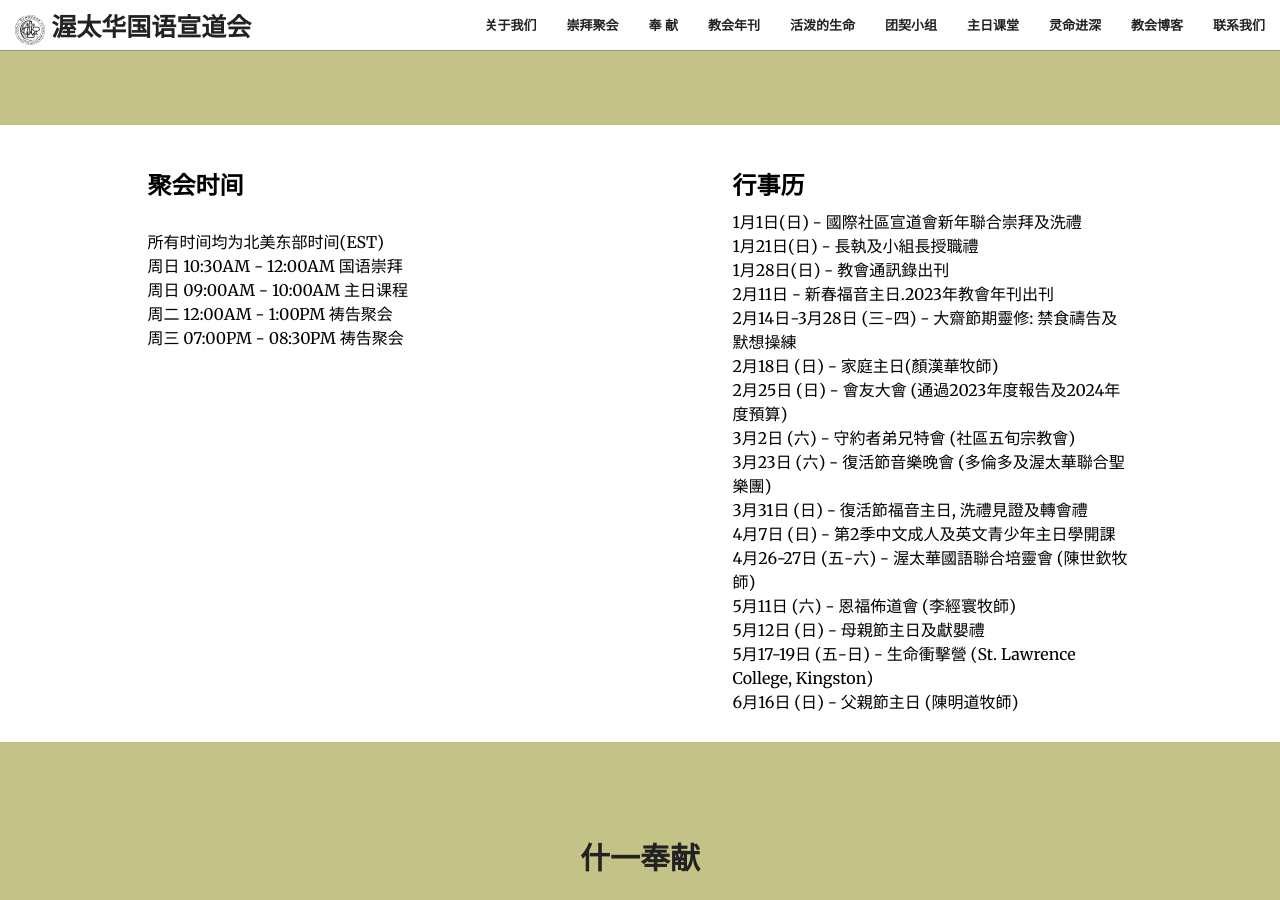
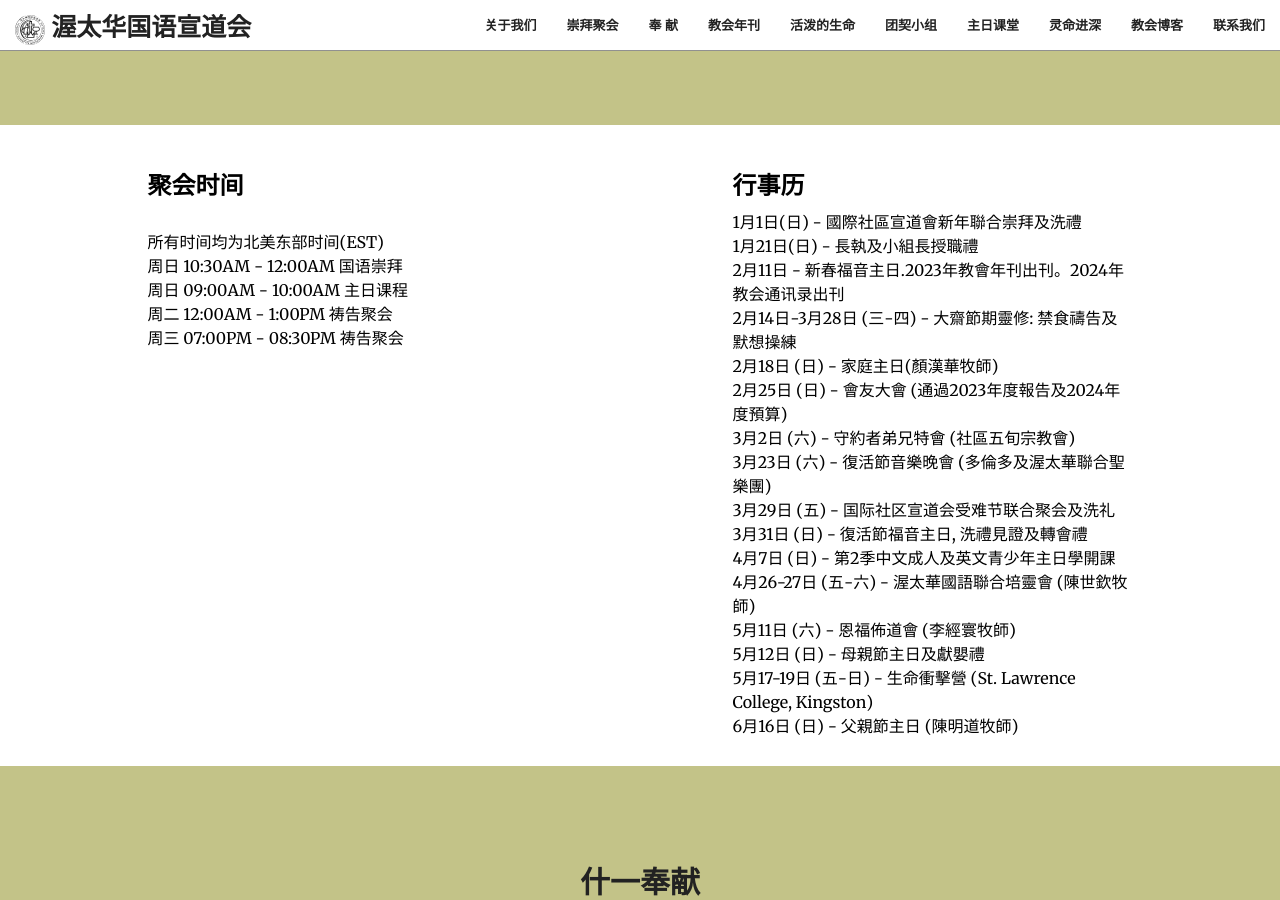
Before and after one commit to JonasYow/ottawaomac, a Jekyll site: the page built from index.html, in a window 1280 px wide and 900 px high, scrolled down 3350 px. Built offline with Jekyll 4.4.1, drawn with Linux system fonts in a browser that asks for light colours; some web fonts are replaced.

Commit message:
Update calendar for Q1 2024

```diff
--- a/_data/calendar.yaml
+++ b/_data/calendar.yaml
@@ -4,11 +4,8 @@
 - time: "1月21日(日)"
   title: "長執及小組長授職禮"
 
-- time: "1月28日(日)"
-  title: "教會通訊錄出刊"
-
 - time: "2月11日"
-  title: "新春福音主日.2023年教會年刊出刊"
+  title: "新春福音主日.2023年教會年刊出刊。2024年教会通讯录出刊"
 
 - time: "2月14日-3月28日 (三-四)"
   title: "大齋節期靈修: 禁食禱告及默想操練"
@@ -24,6 +21,9 @@
 
 - time: "3月23日 (六)"
   title: "復活節音樂晚會 (多倫多及渥太華聯合聖樂團)"
+
+- time: "3月29日 (五)"
+  title: "国际社区宣道会受难节联合聚会及洗礼"
 
 - time: "3月31日 (日)"
   title: "復活節福音主日, 洗禮見證及轉會禮"
```
